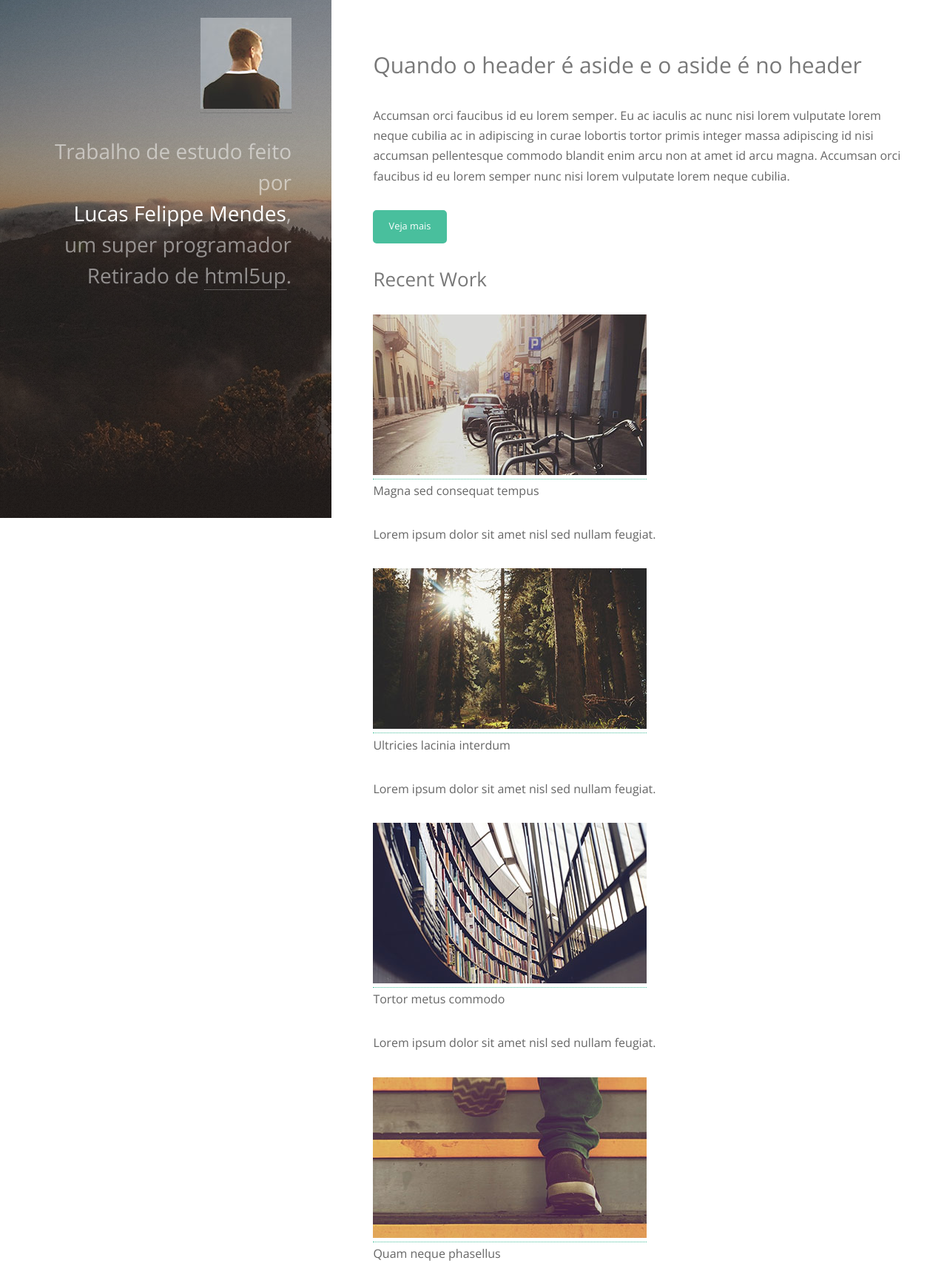
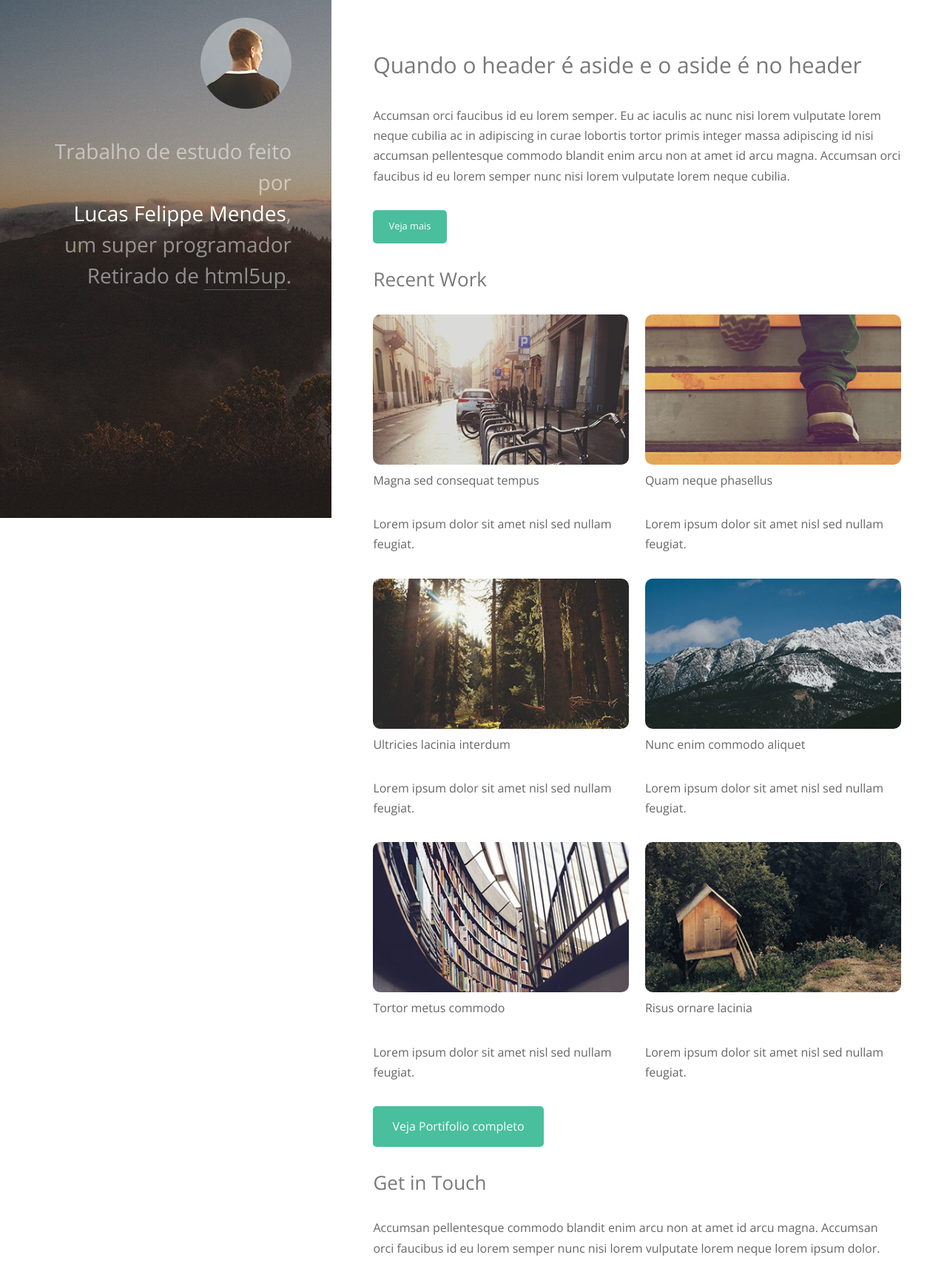
Before and after one commit to lluuccaassfm/site-strata, a plain HTML site: page index.html in a window 1280 px wide. Shown: the part 100-1811 px from the top of the page at 74% size. Drawn offline with nearby package versions, Linux system fonts and the light colour scheme.

Commit message:
Aplica correções no formulário e implementa CC da seção 'recent works'

```diff
--- a/css/estilo.css
+++ b/css/estilo.css
@@ -13,6 +13,10 @@ a{
 
 a:hover{
   border-bottom-color: transparent;
+}
+
+img{
+  max-width: 100%;
 }
 
 p{
@@ -101,27 +105,31 @@ li{
   color: #49bf9d;
 }
 
-input, label, textarea{
+input, label, textarea, select{
   display: inline-block;
   width: 100%;
   box-sizing: border-box;
 }
-
-input, textarea{
+input, textarea, select{
   background: rgb(238, 238, 238);
   padding: 15px;
   border-radius: 5px;
   border: 3px solid transparent;
   margin-bottom: 15px;
 }
-
+input[type="radio"], input[type="checkbox"]{
+  width: auto;
+}
 textarea{
   height: 10em;
 }
-
 input:focus, textarea:focus{
   border: 3px solid #49bf9d;
   outline: none;
+}
+
+.imagem-link{
+  border: 0;
 }
 
 .button-default{
@@ -209,7 +217,10 @@ input:focus, textarea:focus{
 
 .main-header-link{
   color: inherit;
-
+}
+.main-header-link img{
+  border-radius: 50%;
+  overflow: hidden;
 }
 
 .main-header-link:hover{
@@ -222,6 +233,12 @@ input:focus, textarea:focus{
   padding: 124px 54px 72px;
   box-sizing: border-box;
 }
+
+.recent-works-card img{
+  border-radius: 10px;
+  overflow: hidden;
+}
+
 /*Grid*/
 .row{
   overflow: auto;
--- a/index.html
+++ b/index.html
@@ -10,7 +10,7 @@
 </head>
 <body>
   <header class="main-header">
-    <a href="index.html" class="main-header-link">
+    <a href="index.html" class="main-header-link imagem-link">
       <img src="images/avatar.jpg" alt="">
     </a>
     <h1 class="main-header-title">
@@ -38,8 +38,10 @@
     <section class="main-content-section">
       <h3>Recent Work</h3>
 
+      <div class="row">
+        <div class="col-2">
           <article class="recent-works-card">
-        <a href="images/fulls/01.jpg">
+            <a href="images/fulls/01.jpg" class="imagem-link">
               <img src="images/thumbs/01.jpg" alt="descrição">
             </a>
             <p class="recent-works-card-title">Magna sed consequat tempus</p>
@@ -47,7 +49,7 @@
           </article>
 
           <article class="recent-works-card">
-        <a href="images/fulls/02.jpg">
+            <a href="images/fulls/02.jpg" class="imagem-link">
               <img src="images/thumbs/02.jpg" alt="descrição">
             </a>
             <p class="recent-works-card-title">Ultricies lacinia interdum</p>
@@ -55,15 +57,16 @@
           </article>
 
           <article class="recent-works-card">
-        <a href="images/fulls/03.jpg">
+            <a href="images/fulls/03.jpg" class="imagem-link">
               <img src="images/thumbs/03.jpg" alt="descrição">
             </a>
             <p class="recent-works-card-title">Tortor metus commodo</p>
             <p>Lorem ipsum dolor sit amet nisl sed nullam feugiat.</p>
           </article>
-
+        </div>
+        <div class="col-2">
           <article class="recent-works-card">
-        <a href="images/fulls/04.jpg">
+            <a href="images/fulls/04.jpg" class="imagem-link">
               <img src="images/thumbs/04.jpg" alt="descrição">
             </a>
             <p class="recent-works-card-title">Quam neque phasellus</p>
@@ -71,7 +74,7 @@
           </article>
 
           <article class="recent-works-card">
-        <a href="images/fulls/05.jpg">
+            <a href="images/fulls/05.jpg" class="imagem-link">
               <img src="images/thumbs/05.jpg" alt="descrição">
             </a>
             <p class="recent-works-card-title">Nunc enim commodo aliquet</p>
@@ -79,14 +82,16 @@
           </article>
 
           <article class="recent-works-card">
-        <a href="images/fulls/06.jpg">
+            <a href="images/fulls/06.jpg" class="imagem-link">
               <img src="images/thumbs/06.jpg" alt="descrição">
             </a>
             <p class="recent-works-card-title">Risus ornare lacinia</p>
             <p>Lorem ipsum dolor sit amet nisl sed nullam feugiat.</p>
           </article>
+        </div>
+      </div>
 
-      <a href="#" title="Veja portifolio completo" class="button-default">Veja Portifolio completo</a>
+      <a href="#" title="Veja portifolio completo" class="button-default button-default-big">Veja Portifolio completo</a>
 
     </section >
 
@@ -326,7 +331,7 @@
         </tbody>
       </table>
 
-      <h5>Buttons</h5>
+      <h4>Buttons</h5>
       <p>
         <button class="button-default">Default</button>
         <button class="button-default button-default-stroke">Default</button>
@@ -348,7 +353,7 @@
       </p>
       <input type="submit" class="button-default" value="mandar">
 
-      <h5>Forms</h5>
+      <h4>Forms</h5>
       <form action="#" method="POST">
         <label for="name">Nome</label>
         <input type="text" form="name" id="name">
@@ -373,8 +378,8 @@
         <label for="msg">Mensagem:</label>
         <textarea placeholder="Digite uma mensagem" id="msg"></textarea>
 
-        <input type="submit" class="button-default" value="Send Message">
-        <input type="reset" class="button-default button-default-stroke" value="Reset">
+        <input type="submit" class="button-default button-default-big" value="Send Message">
+        <input type="reset" class="button-default button-default-big button-default-stroke" value="Reset">
       </form>
     </section>
 
```
Lines whose indentation alone changed are shown as unchanged.
